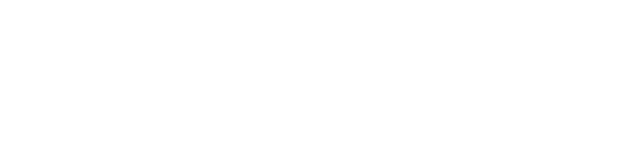
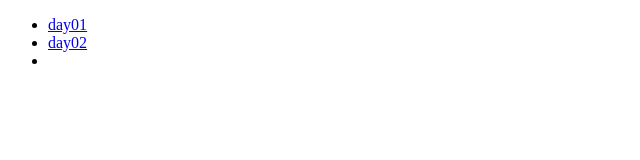
Before and after one commit to unpas04/oz-lecture, a plain HTML site: page index.html in a window 1280 px wide. Shown: the whole page, without its empty margins (0-640 px from the left). Drawn offline with Linux system fonts and the light colour scheme.

Commit message:
index.html 생성

```diff
--- a/index.html
+++ b/index.html
@@ -4,4 +4,11 @@
         <meta charset="UTF-8">
         <title>OZ-Lecture 1인창업가 1기</title>
     </head>
+    <body>
+        <ul>
+            <li><a href="./day01/first.html">day01</a></li>
+            <li><a href="./day02/form.html">day02</a></li>
+            <li><a href="./day01/cern-website.index.html"></a></li>
+        </ul>
+    </body>
 </html>
```
